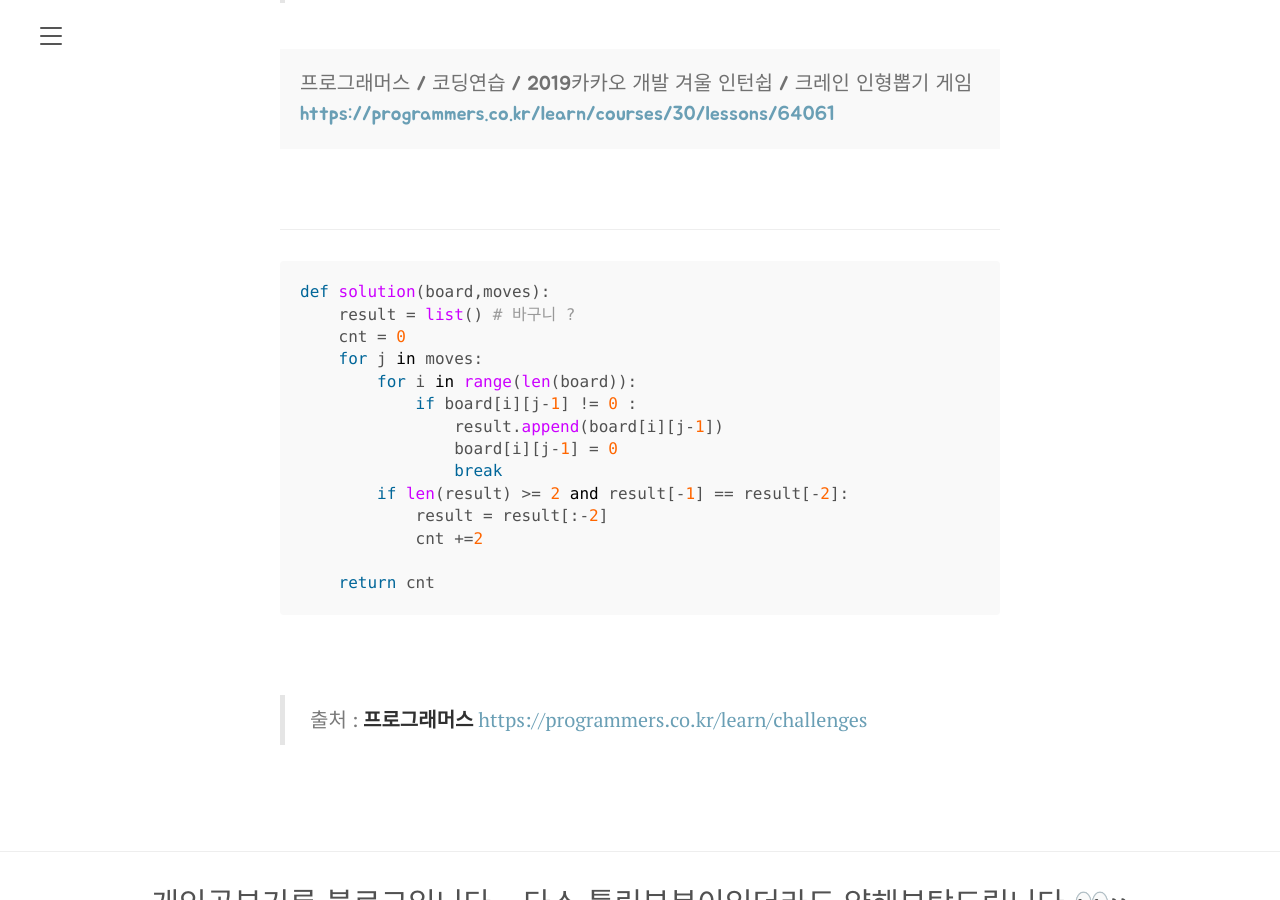
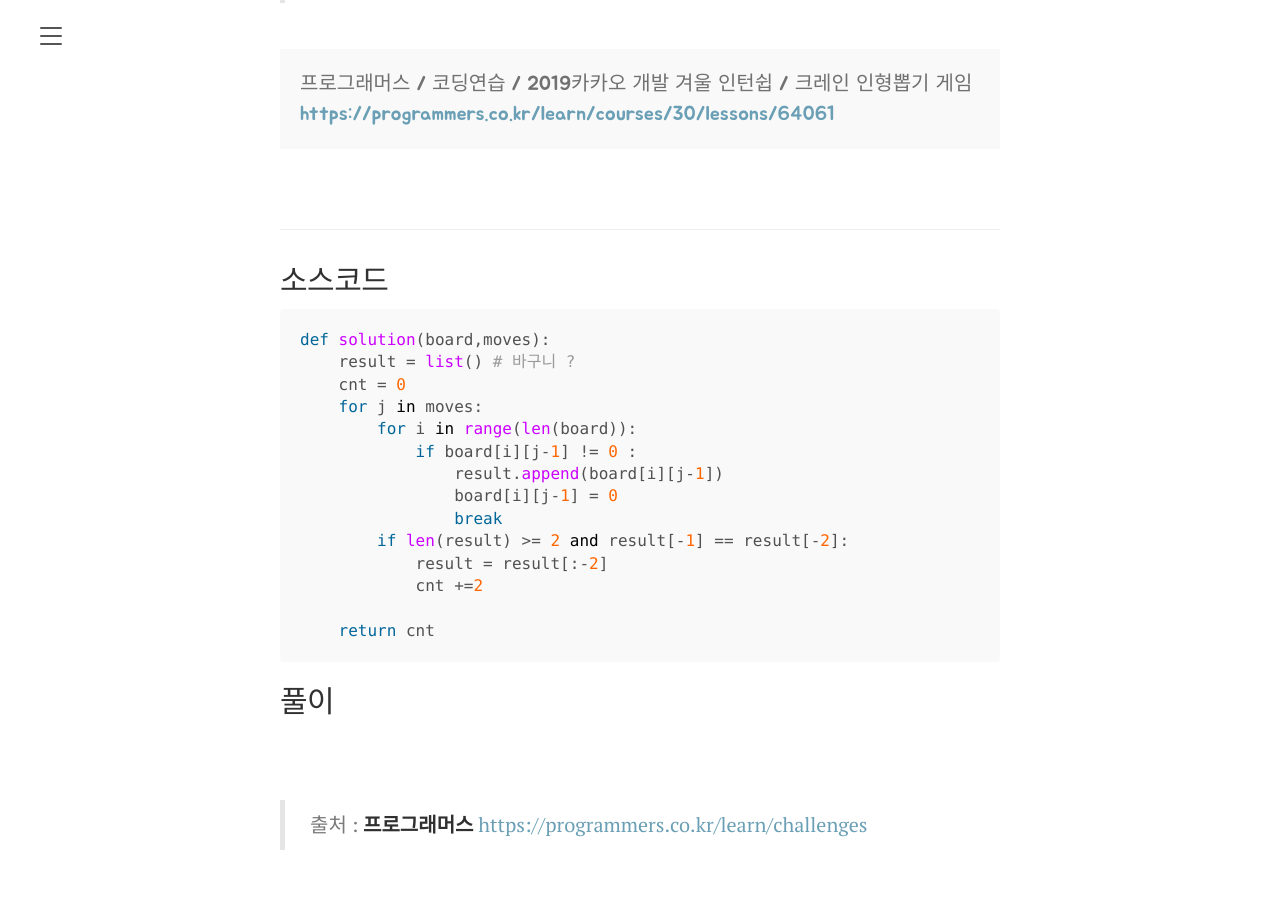
Before and after one commit to froggy0m0/froggy0m0.github.io, a Jekyll site: the page built from _posts/Programmers/2021-04-05-tt.md, in a window 1280 px wide and 900 px high, scrolled down 315 px. Built offline with Jekyll 4.4.1, drawn with Linux system fonts in a browser that asks for light colours.

Commit message:
Update 2021-04-05-tt.md

````diff
--- a/_posts/Programmers/2021-04-05-tt.md
+++ b/_posts/Programmers/2021-04-05-tt.md
@@ -6,6 +6,8 @@ message: 프로그래머스 / 코딩연습 / 2019카카오 개발 겨울 인턴
 reference_url: https://programmers.co.kr/learn/courses/30/lessons/64061
 
 ---
+
+## 소스코드
 
 ```python
 def solution(board,moves):
@@ -23,3 +25,5 @@ def solution(board,moves):
 
     return cnt
 ```
+
+## 풀이
````
